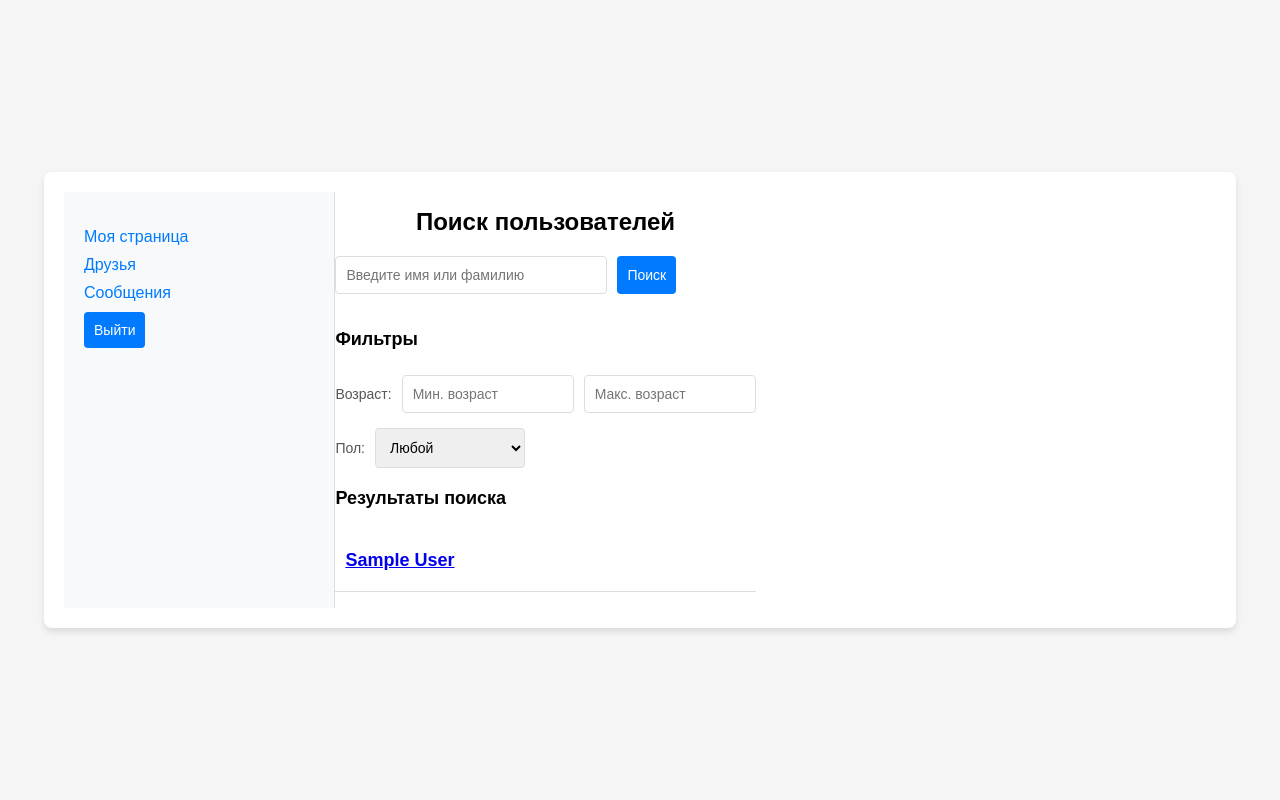
After one commit to EMamedov94/LinkUp, a Spring Boot app: page /friends/globalSearch in a window 1280 px wide. The commit adds this page. Run offline with Spring Boot 4, Linux system fonts and the light colour scheme; the visitor is signed in with stand-in values (Sample User, id 1); some of the project's set-up classes (security, data sources, template engines, error pages and the like) are left out, and stand-ins take their place.

Commit message:
stable basic search

```diff
--- a/src/main/java/com/example/linkup/controllers/FriendController.java
+++ b/src/main/java/com/example/linkup/controllers/FriendController.java
@@ -1,20 +1,37 @@
 package com.example.linkup.controllers;
 
 import com.example.linkup.models.User;
+import com.example.linkup.models.dto.user.UserSearchDto;
+import com.example.linkup.models.projection.UserSearchProjection;
 import com.example.linkup.services.friend.FriendService;
+import jakarta.transaction.Transactional;
 import lombok.RequiredArgsConstructor;
+import org.springframework.data.domain.Page;
 import org.springframework.security.core.annotation.AuthenticationPrincipal;
 import org.springframework.stereotype.Controller;
 import org.springframework.ui.Model;
 import org.springframework.web.bind.annotation.*;
 
 import java.security.Principal;
+import java.util.List;
 
 @Controller
 @RequestMapping("/friends")
 @RequiredArgsConstructor
 public class FriendController {
     private final FriendService friendService;
+
+    @GetMapping("/globalSearch")
+    public String globalSearch(Model model) {
+        model.addAttribute("users", friendService.showAllActiveUsersFromDb());
+        return "pages/globalSearch";
+    }
+
+    @GetMapping("/search")
+    @ResponseBody
+    public List<UserSearchProjection> searchUsers(@RequestParam("query") String query) {
+        return friendService.findByFilters(query);
+    }
 
     // Friends list
     @GetMapping("/friendsList")
--- a/src/main/java/com/example/linkup/models/User.java
+++ b/src/main/java/com/example/linkup/models/User.java
@@ -1,6 +1,7 @@
 package com.example.linkup.models;
 
 import com.example.linkup.enums.Role;
+import com.example.linkup.enums.UserStatus;
 import jakarta.persistence.*;
 import lombok.*;
 import org.springframework.security.core.GrantedAuthority;
@@ -35,6 +36,9 @@ public class User extends BaseEntity implements UserDetails {
     @Enumerated(EnumType.STRING)
     private Role role;
 
+    @Enumerated(EnumType.STRING)
+    private UserStatus status;
+
     @OneToMany(mappedBy = "author", cascade = CascadeType.ALL)
     private List<Post> posts;
 
--- a/src/main/java/com/example/linkup/services/auth/impl/AuthenticationServiceImpl.java
+++ b/src/main/java/com/example/linkup/services/auth/impl/AuthenticationServiceImpl.java
@@ -1,6 +1,7 @@
 package com.example.linkup.services.auth.impl;
 
 import com.example.linkup.enums.Role;
+import com.example.linkup.enums.UserStatus;
 import com.example.linkup.models.User;
 import com.example.linkup.models.dto.auth.CompleteRegistrationNewUserDto;
 import com.example.linkup.models.dto.auth.LoginUserDto;
@@ -30,7 +31,6 @@ public class AuthenticationServiceImpl implements AuthenticationService {
     // Login user
     @Override
     public User loginUser(LoginUserDto userDto, HttpServletResponse response) {
-//        validationService.validateCredentials(userDto.getUsername(), userDto.getPassword());
         User userDb = userRepository.findByUsername(userDto.getUsername());
 
         tokenService.addTokenToCookie(userDb, response);
@@ -54,6 +54,7 @@ public class AuthenticationServiceImpl implements AuthenticationService {
                 .username(userDto.getUsername())
                 .password(passwordEncoder.encode(userDto.getPassword()))
                 .role(Role.ROLE_USER)
+                .status(UserStatus.ACTIVE)
                 .build();
         userRepository.save(newUser);
 
--- a/src/main/java/com/example/linkup/services/friend/FriendService.java
+++ b/src/main/java/com/example/linkup/services/friend/FriendService.java
@@ -2,7 +2,9 @@ package com.example.linkup.services.friend;
 
 import com.example.linkup.enums.FriendStatus;
 import com.example.linkup.models.User;
-import org.springframework.security.core.userdetails.UserDetails;
+import com.example.linkup.models.dto.user.UserSearchDto;
+import com.example.linkup.models.projection.UserSearchProjection;
+import org.springframework.data.domain.Page;
 
 import java.util.List;
 import java.util.Optional;
@@ -10,6 +12,8 @@ import java.util.Optional;
 public interface FriendService {
     List<User> showFriendsList(String username);
     List<User> showFriendsRequestList(String username);
+    Page<User> showAllActiveUsersFromDb();
+    List<UserSearchProjection> findByFilters(String query);
     void sendFriendRequest(Long userId, Long friendId);
     void acceptFriendRequest(String currentUser, Long friendId);
     void deleteFriend(String username, Long friendId);
--- a/src/main/resources/static/css/styles.css
+++ b/src/main/resources/static/css/styles.css
@@ -336,3 +336,77 @@ body {
     text-decoration: none;
     cursor: pointer;
 }
+/* Стили для строки поиска */
+.search-bar {
+    display: flex;
+    gap: 10px;
+}
+
+.search-bar input {
+    padding: 10px;
+    font-size: 14px;
+    border: 1px solid #ddd;
+    border-radius: 4px;
+    width: 250px;
+}
+
+.search-bar button {
+    padding: 10px;
+    font-size: 14px;
+    color: #fff;
+    background-color: #007bff;
+    border: none;
+    border-radius: 4px;
+    cursor: pointer;
+    transition: background-color 0.3s ease;
+}
+
+.search-bar button:hover {
+    background-color: #0056b3;
+}
+
+/* Фильтры */
+.filters {
+    display: flex;
+    flex-direction: column;
+    gap: 15px;
+    margin-top: 20px;
+}
+
+.filter-group {
+    display: flex;
+    gap: 10px;
+    align-items: center;
+}
+
+.filter-group label {
+    font-size: 14px;
+}
+
+.filter-group input,
+.filter-group select {
+    padding: 10px;
+    font-size: 14px;
+    border: 1px solid #ddd;
+    border-radius: 4px;
+    width: 150px;
+}
+
+/* Результаты поиска */
+.search-results {
+    margin-top: 20px;
+}
+
+.search-results ul {
+    list-style-type: none;
+    padding: 0;
+}
+
+.search-results ul li {
+    padding: 10px;
+    border-bottom: 1px solid #ddd;
+}
+
+.search-results ul li:hover {
+    background-color: #f1f1f1;
+}
--- a/src/main/resources/templates/fragments/main-content.html
+++ b/src/main/resources/templates/fragments/main-content.html
@@ -48,7 +48,7 @@
                 <p th:text="${post.content}"></p>
                 <span th:text="${#temporals.format(post.createdAt, 'dd.MM.yyyy HH:mm')}"></span>
                 <a th:href="@{/profile/profilePage/{id}(id=${post.author.id})}" th:text="${post.author.firstName}"></a>
-                <form th:action="@{/posts/deletePost/{id}(id=${post.id})}" method="post" th:method="delete">
+                <form th:if="${isOwnProfile}" th:action="@{/posts/deletePost/{id}(id=${post.id})}" method="post" th:method="delete">
                     <input type="hidden" name="${_csrf.parameterName}" value="${_csrf.token}"/>
                     <button type="submit">Удалить пост</button>
                 </form>
--- /dev/null
+++ b/src/main/resources/templates/pages/globalSearch.html
@@ -0,0 +1,97 @@
+<!DOCTYPE html>
+<html lang="en" xmlns:th="http://www.thymeleaf.org">
+<head>
+    <meta charset="UTF-8">
+    <meta name="viewport" content="width=device-width, initial-scale=1.0">
+    <title>Title</title>
+    <link rel="stylesheet" href="/css/styles.css">
+</head>
+<body>
+<div class="container">
+
+    <!-- Sidebar -->
+    <div th:replace="~{fragments/sidebar :: sidebar}"></div>
+
+    <div class="search-container">
+        <h1>Поиск пользователей</h1>
+
+        <!-- Строка поиска -->
+        <div class="search-bar">
+            <input type="text" id="searchQuery" placeholder="Введите имя или фамилию" />
+            <button onclick="searchUsers()">Поиск</button>
+        </div>
+
+        <!-- Фильтры -->
+        <div class="filters">
+            <h2>Фильтры</h2>
+            <div class="filter-group">
+                <label for="age">Возраст:</label>
+                <input type="number" id="minAge" placeholder="Мин. возраст" />
+                <input type="number" id="maxAge" placeholder="Макс. возраст" />
+            </div>
+            <div class="filter-group">
+                <label for="gender">Пол:</label>
+                <select id="gender">
+                    <option value="">Любой</option>
+                    <option value="M">Мужской</option>
+                    <option value="F">Женский</option>
+                </select>
+            </div>
+        </div>
+
+        <!-- Результаты поиска -->
+        <div id="searchResults" class="search-results">
+            <h2>Результаты поиска</h2>
+            <ul id="resultsList">
+                <li th:each="user : ${users}">
+                    <div class="friend">
+                        <a th:href="@{/profile/profilePage/{id}(id=${user.id})}">
+                            <h2 th:text="${user.firstName} + ' ' + ${user.lastName}">Имя друга</h2>
+                        </a>
+                    </div>
+                </li>
+            </ul>
+        </div>
+    </div>
+</div>
+<script>
+    // Функция для отправки запроса
+    function searchUsers() {
+        const query = document.getElementById('searchQuery').value;
+
+        // Проверяем, если строка поиска не пуста
+        if (query.length > 0) {
+            const params = new URLSearchParams({
+                query: query
+            });
+
+            fetch(`/friends/search?${params.toString()}`)
+                .then(response => response.json())
+                .then(data => {
+                    const resultsList = document.getElementById('resultsList');
+                    resultsList.innerHTML = ''; // Очистка старых результатов
+
+                    // Добавляем результаты на страницу
+                    data.forEach(user => {
+                        const listItem = document.createElement('li');
+                        listItem.innerHTML = `
+                        <div class="friend">
+                            <a href="/profile/profilePage/${user.id}">
+                                <h2>${user.firstName} ${user.lastName}</h2>
+                            </a>
+                        </div>
+                    `;
+                        resultsList.appendChild(listItem);
+                    });
+                })
+                .catch(error => console.error('Ошибка:', error));
+        }
+    }
+
+    // Добавляем обработчик событий на поле ввода
+    document.getElementById('searchQuery').addEventListener('input', function() {
+        searchUsers(); // Вызываем функцию поиска при каждом изменении в поле
+    });
+</script>
+</body>
+</html>
--- a/src/main/resources/templates/profile/friends/friendsPage.html
+++ b/src/main/resources/templates/profile/friends/friendsPage.html
@@ -27,6 +27,7 @@
             </ul>
         </div>
         <a th:href="@{/friends/friendsRequests}">Запросы в друзья</a>
+        <a th:href="@{/friends/globalSearch}">Поиск друзей</a>
     </div>
 </div>
 </body>
```
Also changed, not shown: src/main/java/com/example/linkup/enums/UserStatus.java (added, +11 -0 lines), src/main/java/com/example/linkup/models/dto/user/UserSearchDto.java (added, +12 -0 lines), src/main/java/com/example/linkup/models/projection/UserSearchProjection.java (added, +7 -0 lines), src/main/java/com/example/linkup/repositories/UserRepository.java (+15 -1 lines), src/main/java/com/example/linkup/services/friend/impl/FriendServiceImpl.java (+19 -0 lines).
